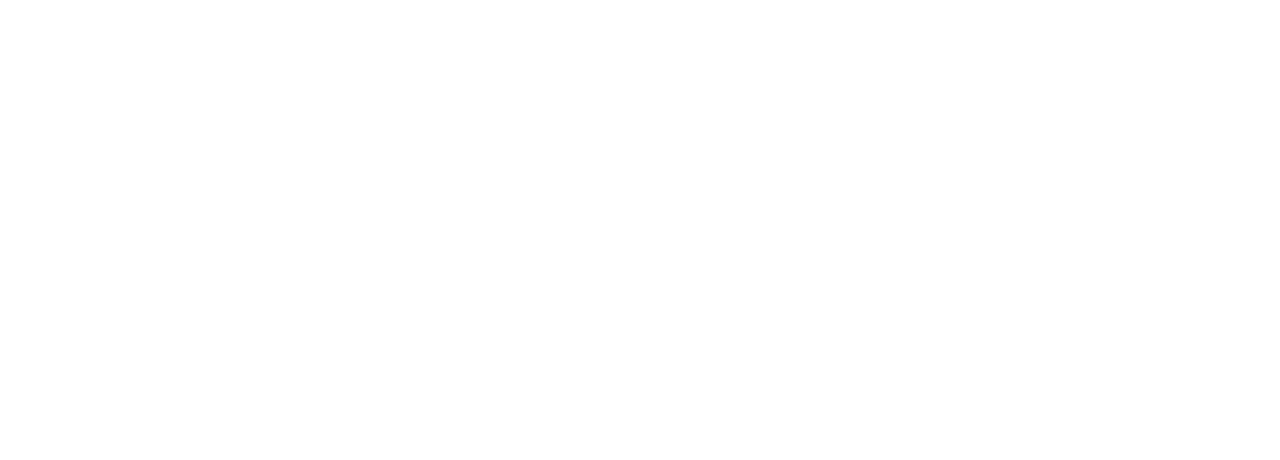
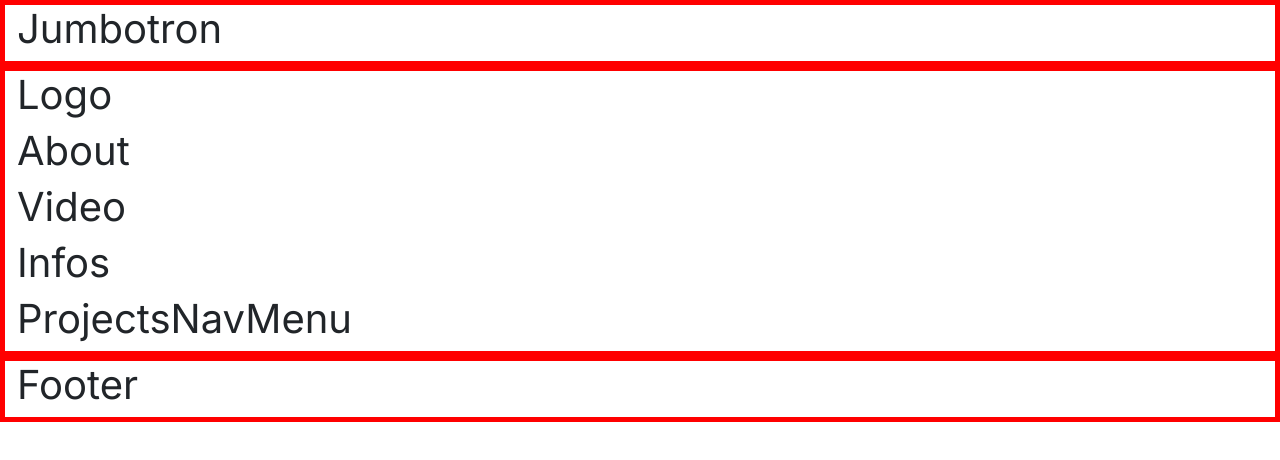
Before and after one commit to mdlpontual/_volta-es_website-react, a React (Vite) app: page / in a window 1280 px wide. Shown: the top 460 px of the page. Built offline with nearby package versions, Linux system fonts and the light colour scheme.

Commit message:
start development

```diff
--- a/src/ui/pages/home-page/HomePage.jsx
+++ b/src/ui/pages/home-page/HomePage.jsx
@@ -1,9 +1,24 @@
 import React from "react";
+import Jumbotron from "./components/jumbotron/Jumbotron"
+import About from "./components/about/About"
+import Infos from "./components/infos/Infos"
+import ProjectsNavMenu from "./components/projects-nav-menu/ProjectsNavMenu"
+import Footer from "./components/footer/Footer"
 
 function HomePage() {
   return (
     <>
-
+      <header className="container-fluid">
+        <Jumbotron />
+      </header>
+      <main className="container-fluid">
+        <About />
+        <Infos />
+        <ProjectsNavMenu />
+      </main>
+      <footer className="container-fluid">
+        <Footer />
+      </footer>
     </>
   );
 };
--- a/src/ui/pages/home-page/HomePage.scss
+++ b/src/ui/pages/home-page/HomePage.scss
@@ -1 +1,17 @@
 @use "../../../style" as *;
+
+header {
+    @include box-reset-default;
+    border: $gb-con_5-sol-red;
+    height: fit-content;
+}
+main {
+    @include box-reset-default;
+    border: $gb-con_5-sol-red;
+    height: fit-content;
+}
+footer {
+    @include box-reset-default;
+    border: $gb-con_5-sol-red;
+    height: fit-content;
+}
--- a/src/ui/pages/home-page/components/about/About.jsx
+++ b/src/ui/pages/home-page/components/about/About.jsx
@@ -3,7 +3,13 @@
 function About() {
   return (
     <>
-
+      <section>
+        <h1>Logo</h1>
+      </section>
+      <article>
+        <h1>About</h1>
+        <h1>Video</h1>
+      </article>
     </>
   );
 };
--- a/src/ui/pages/home-page/components/footer/Footer.jsx
+++ b/src/ui/pages/home-page/components/footer/Footer.jsx
@@ -3,7 +3,7 @@
 function Footer() {
   return (
     <>
-
+      <h1>Footer</h1>
     </>
   );
 };
--- a/src/ui/pages/home-page/components/infos/Infos.jsx
+++ b/src/ui/pages/home-page/components/infos/Infos.jsx
@@ -3,7 +3,7 @@
 function Infos() {
   return (
     <>
-
+      <h1>Infos</h1>
     </>
   );
 };
--- a/src/ui/pages/home-page/components/jumbotron/Jumbotron.jsx
+++ b/src/ui/pages/home-page/components/jumbotron/Jumbotron.jsx
@@ -3,7 +3,9 @@
 function Jumbotron() {
   return (
     <>
-
+      <section>
+        <h1>Jumbotron</h1>
+      </section>
     </>
   );
 };
--- a/src/ui/pages/home-page/components/projects-nav-menu/ProjectsNavMenu.jsx
+++ b/src/ui/pages/home-page/components/projects-nav-menu/ProjectsNavMenu.jsx
@@ -3,7 +3,7 @@
 function ProjectsNavMenu() {
   return (
     <>
-
+      <h1>ProjectsNavMenu</h1>
     </>
   );
 };
```
